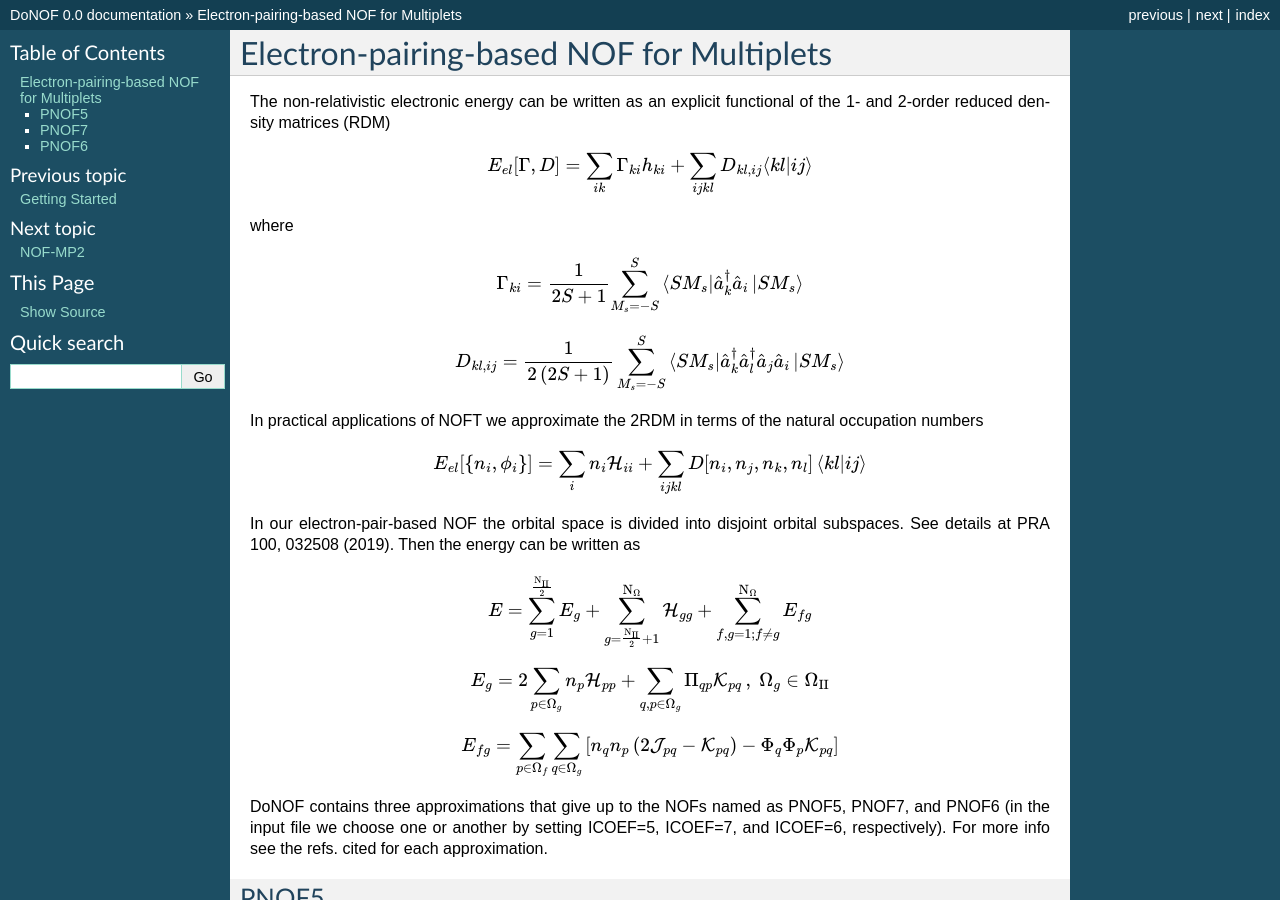
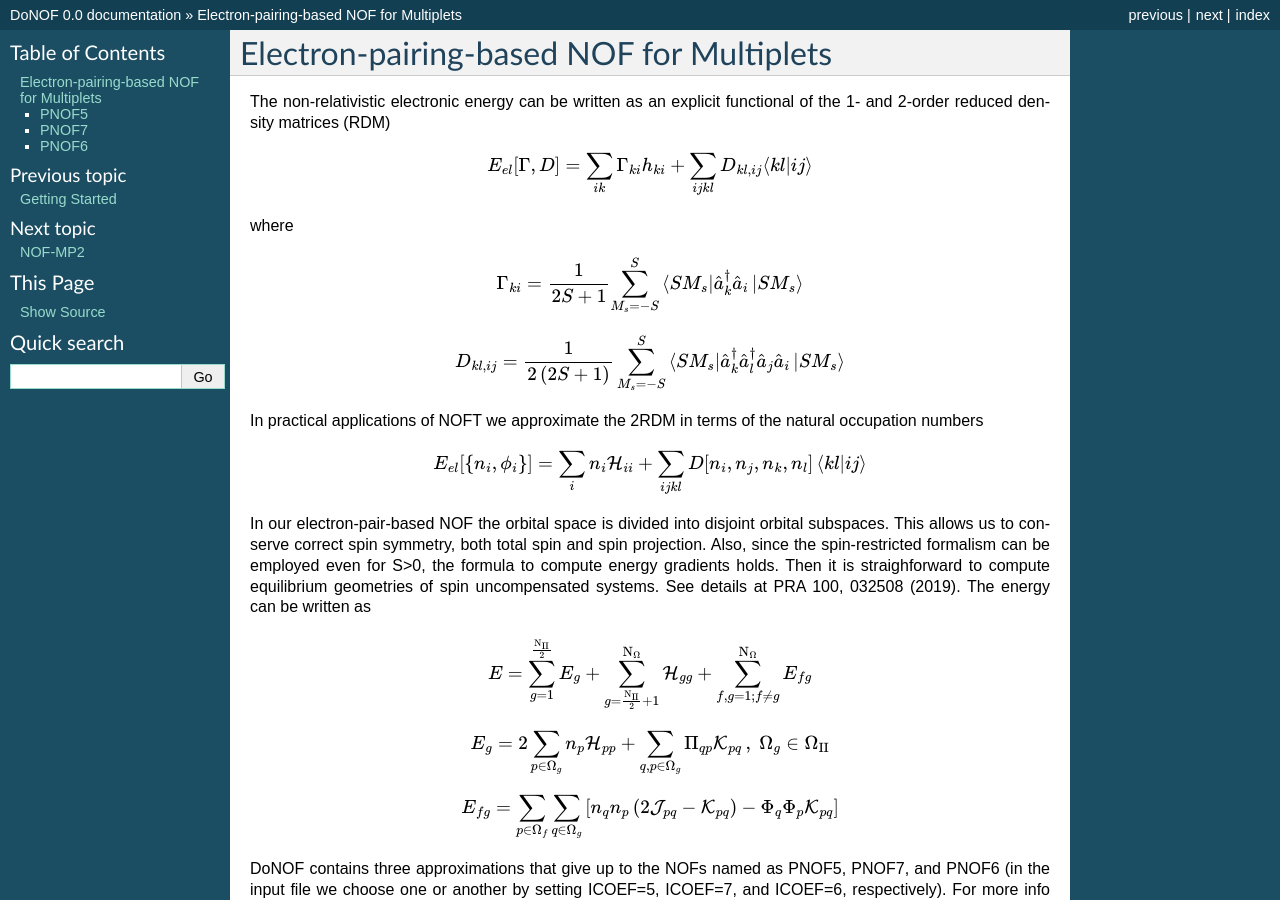
Before and after one commit to DoNOF/DoNOF-Documentation, a Sphinx documentation site: the page built from docs/PNOF57.rst, in a window 1280 px wide and 900 px high. Built offline with Sphinx 7.4.7, drawn with Linux system fonts in a browser that asks for light colours.

Commit message:
8march-4

```diff
--- a/docs/PNOF57.rst
+++ b/docs/PNOF57.rst
@@ -24,7 +24,7 @@ In practical applications of NOFT we approximate the 2RDM in terms of the natura
 
     E_{el}[\left\{ n_{i},\phi_{i}\right\}]=\sum\limits _{i}n_{i}\mathcal{H}_{ii}+\sum\limits _{ijkl}D[n_{i},n_{j},n_{k},n_{l}]\left\langle kl|ij\right\rangle
 
-In our electron-pair-based NOF the orbital space is divided into disjoint orbital subspaces. See details at PRA 100, 032508 (2019). Then the energy can be written as
+In our electron-pair-based NOF the orbital space is divided into disjoint orbital subspaces. This allows us to conserve correct spin symmetry, both total spin and spin projection. Also, since the spin-restricted formalism can be employed even for S>0, the formula to compute energy gradients holds. Then it is straighforward to compute equilibrium geometries of spin uncompensated systems. See details at PRA 100, 032508 (2019). The energy can be written as
 
 .. math::
 
```
